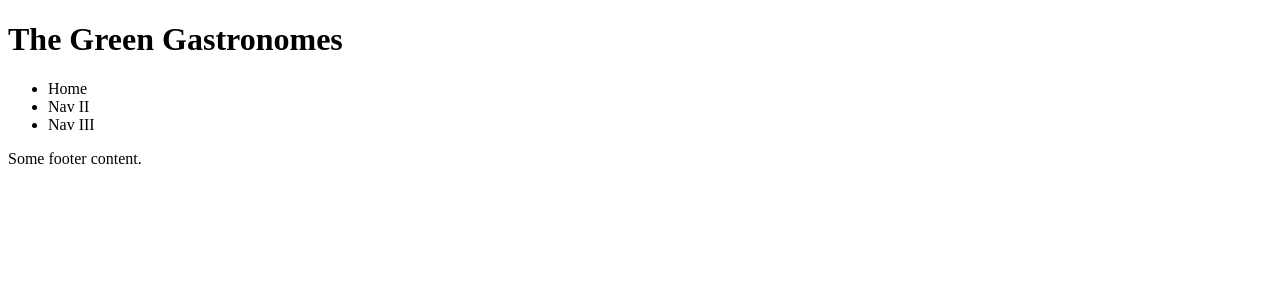
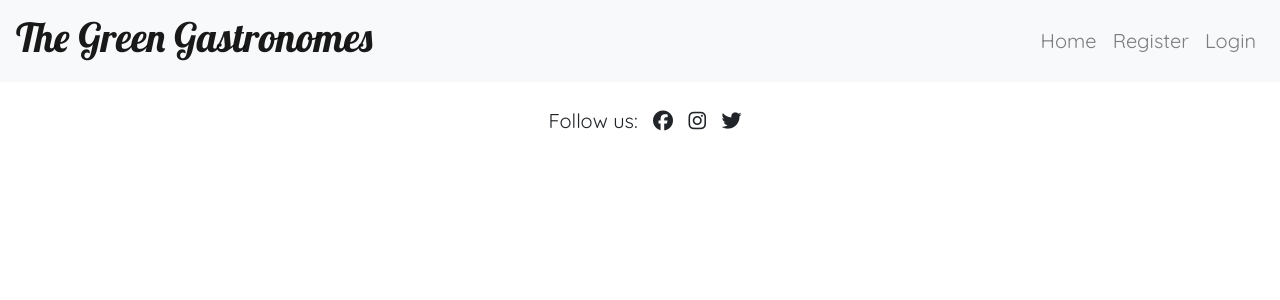
Before and after one commit to FarehaSi/The-Green-Gastronomes, a Django app: template templates/base.html in a window 1280 px wide. Shown: the top 300 px of the page. Run offline with Django 3.2, Linux system fonts and the light colour scheme; the template is opened without the code that fills it, so the values that code supplies are empty; parts of the project's set-up code (start-up, migrations or seed data) failed here and were passed over; some libraries are stand-ins or nearby versions.

Commit message:
Update base.html, index.html and style.css

```diff
--- a/static/css/style.css
+++ b/static/css/style.css
@@ -0,0 +1,57 @@
+@import url('https://fonts.googleapis.com/css2?family=Lobster&family=Quicksand&display=swap');
+
+body {
+    font-family: 'Quicksand', sans-serif;
+}
+
+/* Headings */
+
+h1,
+h2 {
+    font-family: 'Lobster';
+}
+
+/* Navigation */
+
+.navbar-brand {
+    font-size: 2.5rem;
+}
+
+/* Hero image and cover text */
+
+.hero-image {
+    background-image: url('https://res.cloudinary.com/djnre3b2t/image/upload/v1689764397/hero-image_qckq2s.png');
+    background-size: cover;
+    background-position: center;
+    height: 75vh;
+}
+
+.hero-content {
+    position: absolute;
+    top: 50%;
+    left: 50%;
+    transform: translate(-50%, -50%);
+    text-align: center;
+    background-color: rgba(255, 255, 255, 0.8);
+    padding: 2rem;
+}
+
+/* Recipes on Home Page */
+
+.recipe-link {
+    color: inherit;
+}
+
+/* Footer */
+
+.socials li {
+    display: inline-block;
+}
+
+footer .socials li {
+    margin-left: 10px;
+}
+
+footer .socials li a {
+    color: inherit;
+}
--- a/templates/base.html
+++ b/templates/base.html
@@ -7,28 +7,59 @@
     <meta charset="UTF-8">
     <meta http-equiv="X-UA-Compatible" content="IE=edge">
     <meta name="viewport" content="width=device-width, initial-scale=1.0">
+    <meta name="description"
+        content="Indulge in the vibrant world of plant-based delights with our multi-author vegan food blog. Discover inspiring recipes, tips, and stories for compassionate food lovers.">
+    <meta name="keywords" content="green gastronomes, vegan food, food blog">
     <title>The Green Gastronomes</title>
+    <link rel="stylesheet" href="https://cdn.jsdelivr.net/npm/bootstrap@4.6.2/dist/css/bootstrap.min.css"
+        integrity="sha384-xOolHFLEh07PJGoPkLv1IbcEPTNtaed2xpHsD9ESMhqIYd0nLMwNLD69Npy4HI+N" crossorigin="anonymous">
+    <link rel="stylesheet" href="{% static 'css/style.css' %}">
 </head>
 
 <body>
-    <header>
-        <h1>The Green Gastronomes</h1>
-        <nav>
-            <ul>
-                <li>Home</li>
-                <li>Nav II</li>
-                <li>Nav III</li>
+    <nav class="navbar navbar-expand-md navbar-light bg-light">
+        <h1><a class="navbar-brand ml-auto" href="#">The Green Gastronomes</a></h1>
+        <button class="navbar-toggler" type="button" data-toggle="collapse" data-target="#navbarNav"
+            aria-controls="navbarNav" aria-expanded="false" aria-label="Toggle navigation">
+            <span class="navbar-toggler-icon"></span>
+        </button>
+        <div class="collapse navbar-collapse" id="navbarNav">
+            <ul class="navbar-nav ml-auto lead">
+                <li class="nav-item">
+                    <a class="nav-link" href="#">Home</a>
+                </li>
+                <li class="nav-item">
+                    <a class="nav-link" href="#">Register</a>
+                </li>
+                <li class="nav-item">
+                    <a class="nav-link" href="#">Login</a>
+                </li>
             </ul>
-        </nav>
-    </header>
+        </div>
+    </nav>
     <main>
         {% block content %}
 
         {% endblock content %}
     </main>
-    <footer>
-        Some footer content.
+    <footer class="text-center mt-4 lead">
+        <ul class="list-unstyled socials">
+            <li>Follow us:</li>
+            <li><a href="https://facebook.com" target="_blank" rel="noopener"
+                    aria-label="Visit our Facebook page (opens in a new tab)"><i class="fab fa-facebook"
+                        id="fb-icon"></i></a></li>
+            <li><a href="https://instagram.com" target="_blank" rel="noopener"
+                    aria-label="Visit our Instagram page (opens in a new tab)"><i class="fab fa-instagram"></i></a></li>
+            <li><a href="https://twitter.com" target="_blank" rel="noopener"
+                    aria-label="Visit our Twitter page (opens in a new tab)"><i class="fab fa-twitter"></i></a></li>
+        </ul>
     </footer>
+    <!-- Bootstrap -->
+    <script src="https://cdn.jsdelivr.net/npm/bootstrap@4.6.2/dist/js/bootstrap.bundle.min.js"
+        integrity="sha384-Fy6S3B9q64WdZWQUiU+q4/2Lc9npb8tCaSX9FK7E8HnRr0Jz8D6OP9dO5Vg3Q9ct"
+        crossorigin="anonymous"></script>
+    <!-- Font Awesome -->
+    <script src="https://kit.fontawesome.com/22b7adc299.js" crossorigin="anonymous"></script>
 </body>
 
 </html>
```
Also changed, not shown: templates/index.html (+64 -2 lines).
